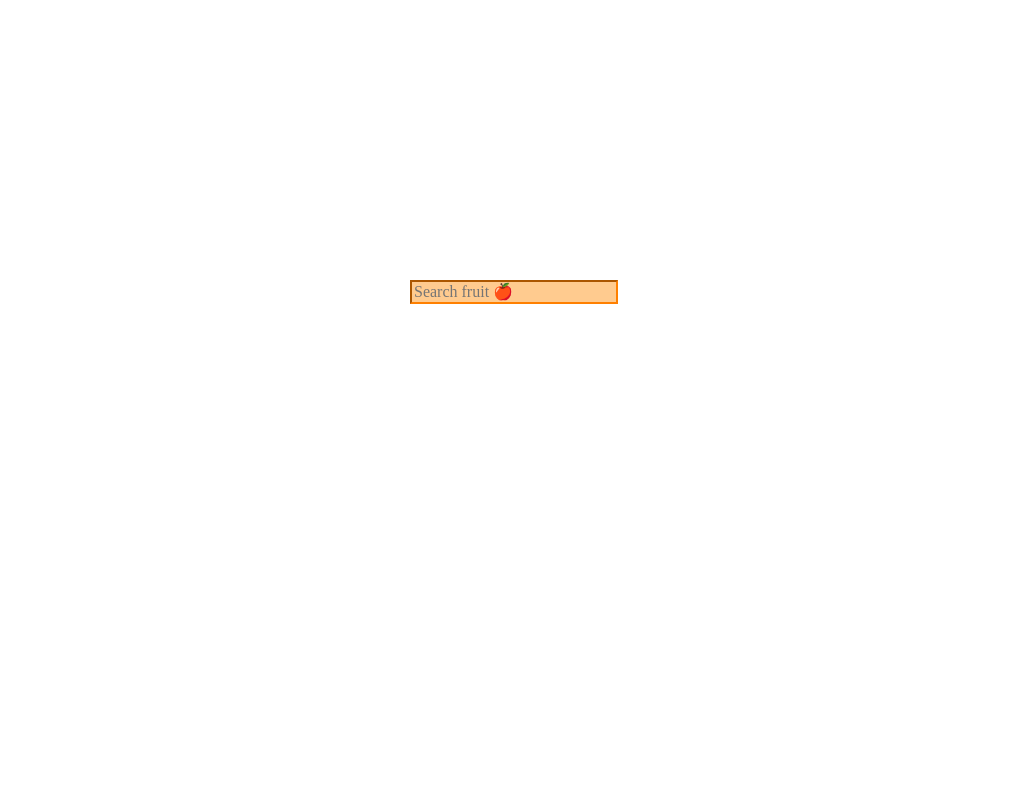
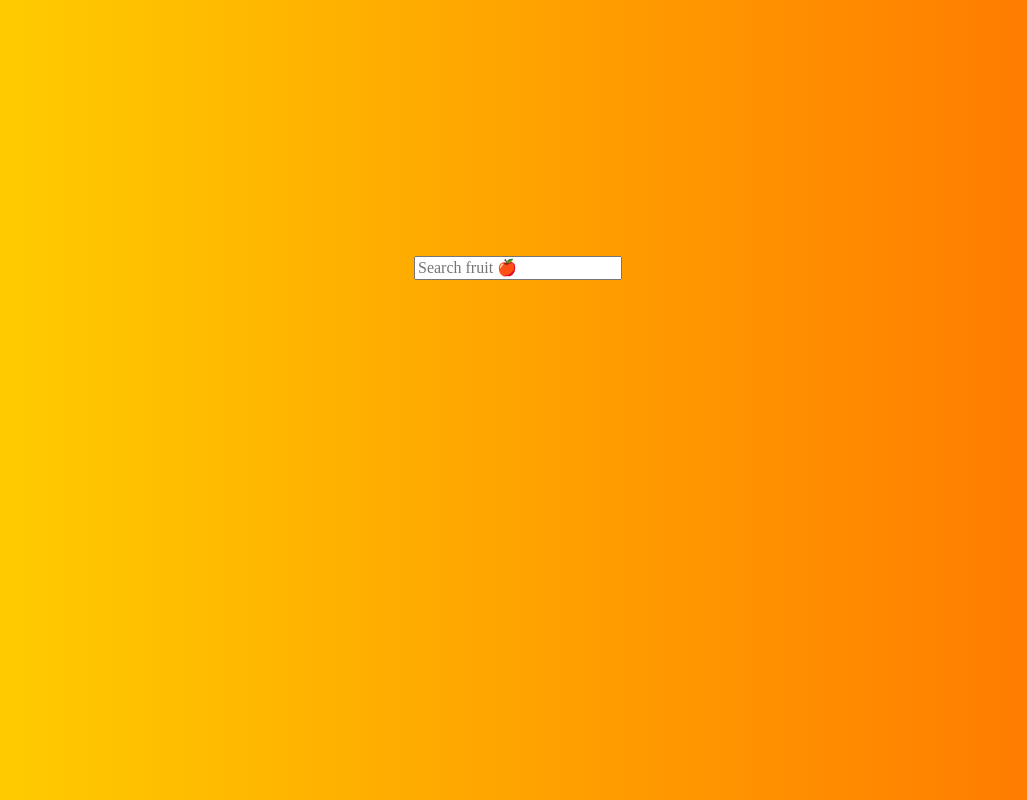
Before and after one commit to NSoucier/Fruit-Search, a plain HTML site: page index.html in a window 1280 px wide. Shown: the whole page, without its empty margins (126-1153 px from the left). Drawn offline with nearby package versions, Linux system fonts and the light colour scheme.

Commit message:
completed fruitsearch project

```diff
--- a/script.js
+++ b/script.js
@@ -19,7 +19,7 @@ function searchHandler(e) {
 	if (char === 'backspace') { // removes character from userInput string
 		userInput = userInput.slice(0, -1);
 		if (input.value === "") {userInput = '';}
-	} else if (regex.test(char) && char.length === 1) { // checks if it's in the alphabet (or space) and only one character (avoids 'enter', etc.)
+	} else if (regex.test(char) && char.length === 1 || char === ' ') { // checks if it's in the alphabet (or space) and only one character (avoids 'enter', etc.)
 		userInput = userInput + char;
 	} else {
 		alert ('Please only enter a letter from the alphabet');
@@ -52,7 +52,6 @@ function useSuggestion(e) {
 
 	// clear prior suggestions list
 	suggestions.innerHTML = '';
-
 }
 
 // highlights selection of ONLY mouseover
--- a/style.css
+++ b/style.css
@@ -1,51 +1,20 @@
-* {
-  /* box-sizing: border-box; */
-}
-
-:focus {
-  outline: none !important;
-  border:2px solid rgb(255, 128, 0);
-  box-shadow: 0 0 10px rgb(255, 128, 0);
-}
-
 body {
-  background-color: #f5a03e;
   background: linear-gradient(to right, rgb(255, 213, 0) , rgb(255, 115, 0));
 }
 
-input {
-  background-color: #ffcb8f;
-  border-color: rgb(255, 128, 0);
-}
-
 .search-container {
-  position: absolute;
-  top: 35%;
-  left: 50%;
-  transform: translate(-50%,0);
-}
-.search-container input,
-.search-container .suggestions {
-  /* TODO */
-}
-.search-container input {
- /* TODO */
-}
-.search-container .suggestions {
-   /* TODO */
+  margin-left: 50%;
+  margin-top: 20%;
+  transform: translate(-100px,0);
 }
 
 ul {
   margin: 0;
   padding: 0;
+  width: 200px;
 }
-ul.has-suggestions {
-  /* TODO */
+
+ul li {
+  list-style: none;
+  width: 200px;
 }
-ul li {
-  /* TODO */
-  list-style: none;
-}
-ul li:hover {
-  /* TODO */
-}
```
